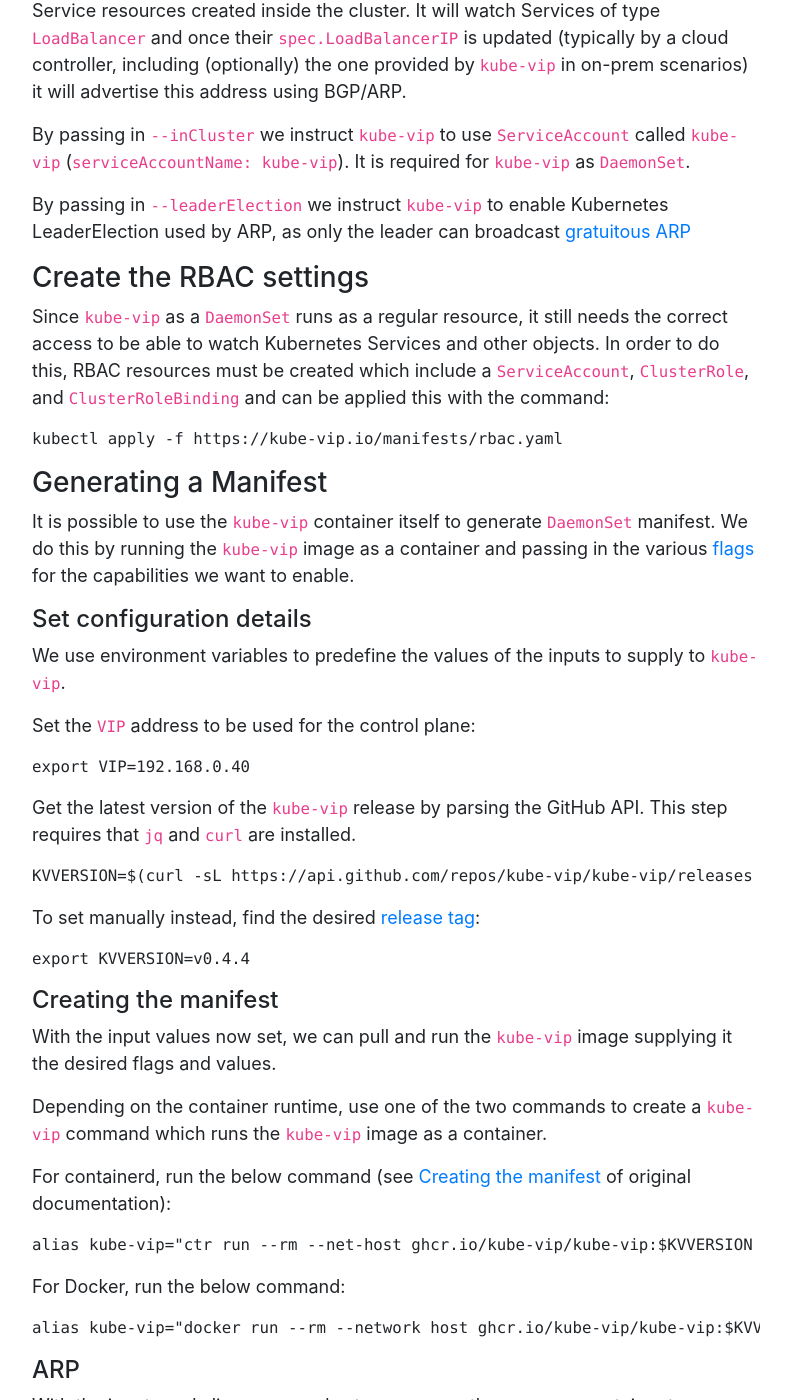
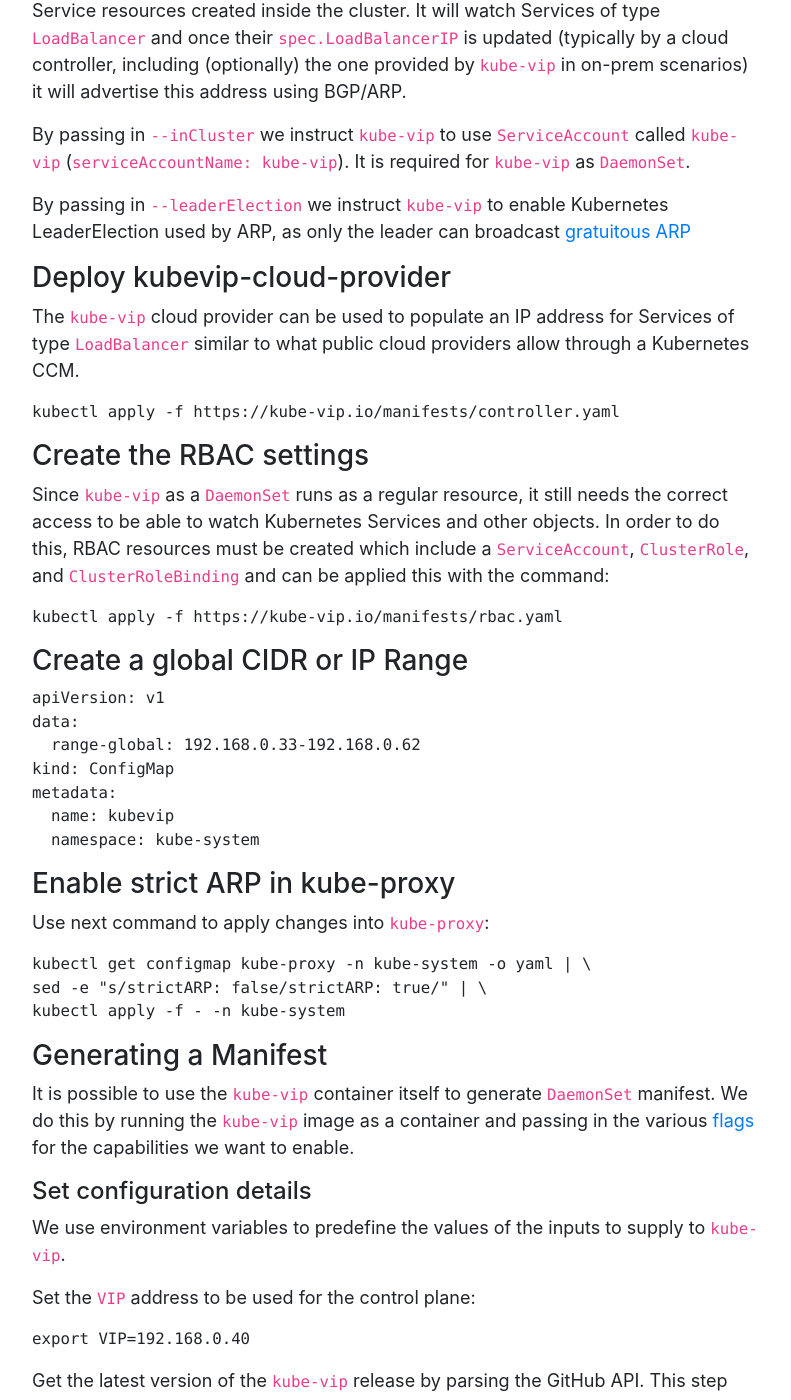
Before and after one commit to aursu/aursu.github.io, a Jekyll site: the page built from _posts/2022-05-06-kube-vip-loadbalancer.md, in a window 1280 px wide and 1400 px high, scrolled down 1279 px. Shown: the whole window, without its empty margins (244-1035 px from the left). Built offline with Jekyll 4.4.1, drawn with Linux system fonts in a browser that asks for light colours; a script that is not in the unit is left out.

Commit message:
Additional settings to  usekube-vip

````diff
--- a/_posts/2022-05-06-kube-vip-loadbalancer.md
+++ b/_posts/2022-05-06-kube-vip-loadbalancer.md
@@ -29,12 +29,42 @@
 
 By passing in `--leaderElection` we instruct `kube-vip` to enable Kubernetes LeaderElection used by ARP, as only the leader can broadcast [gratuitous ARP](https://wiki.wireshark.org/Gratuitous_ARP)
 
+### Deploy kubevip-cloud-provider
+
+The `kube-vip` cloud provider can be used to populate an IP address for Services of type `LoadBalancer` similar to what public cloud providers allow through a Kubernetes CCM.
+
+```
+kubectl apply -f https://kube-vip.io/manifests/controller.yaml
+```
+
 ### Create the RBAC settings
 
 Since `kube-vip` as a `DaemonSet` runs as a regular resource, it still needs the correct access to be able to watch Kubernetes Services and other objects. In order to do this, RBAC resources must be created which include a `ServiceAccount`, `ClusterRole`, and `ClusterRoleBinding` and can be applied this with the command:
 
 ```
 kubectl apply -f https://kube-vip.io/manifests/rbac.yaml
+```
+
+###  Create a global CIDR or IP Range
+
+```
+apiVersion: v1
+data:
+  range-global: 192.168.0.33-192.168.0.62
+kind: ConfigMap
+metadata:
+  name: kubevip
+  namespace: kube-system
+```
+
+### Enable strict ARP in kube-proxy
+
+Use next command to apply changes into `kube-proxy`:
+
+```
+kubectl get configmap kube-proxy -n kube-system -o yaml | \
+sed -e "s/strictARP: false/strictARP: true/" | \
+kubectl apply -f - -n kube-system
 ```
 
 ### Generating a Manifest
````
